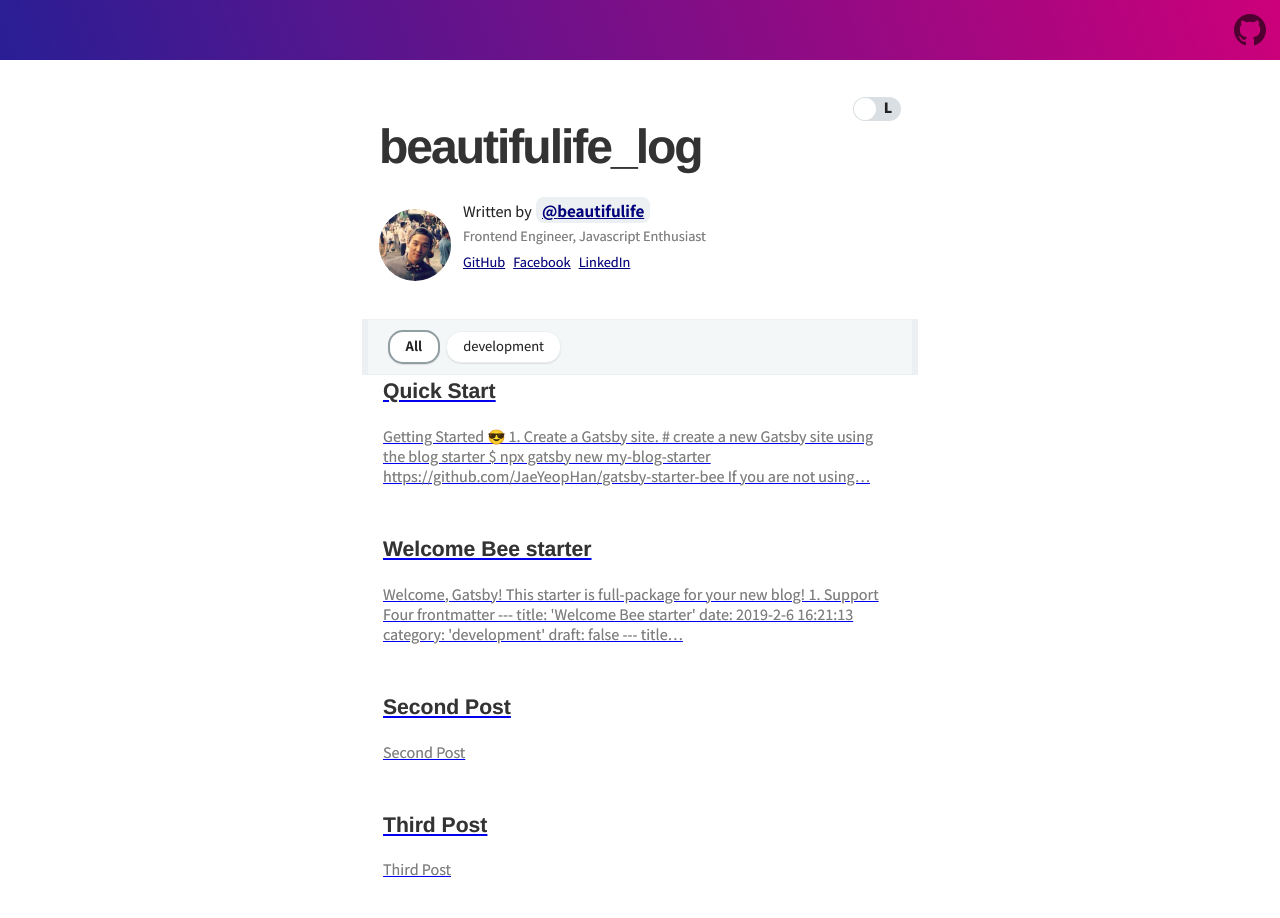
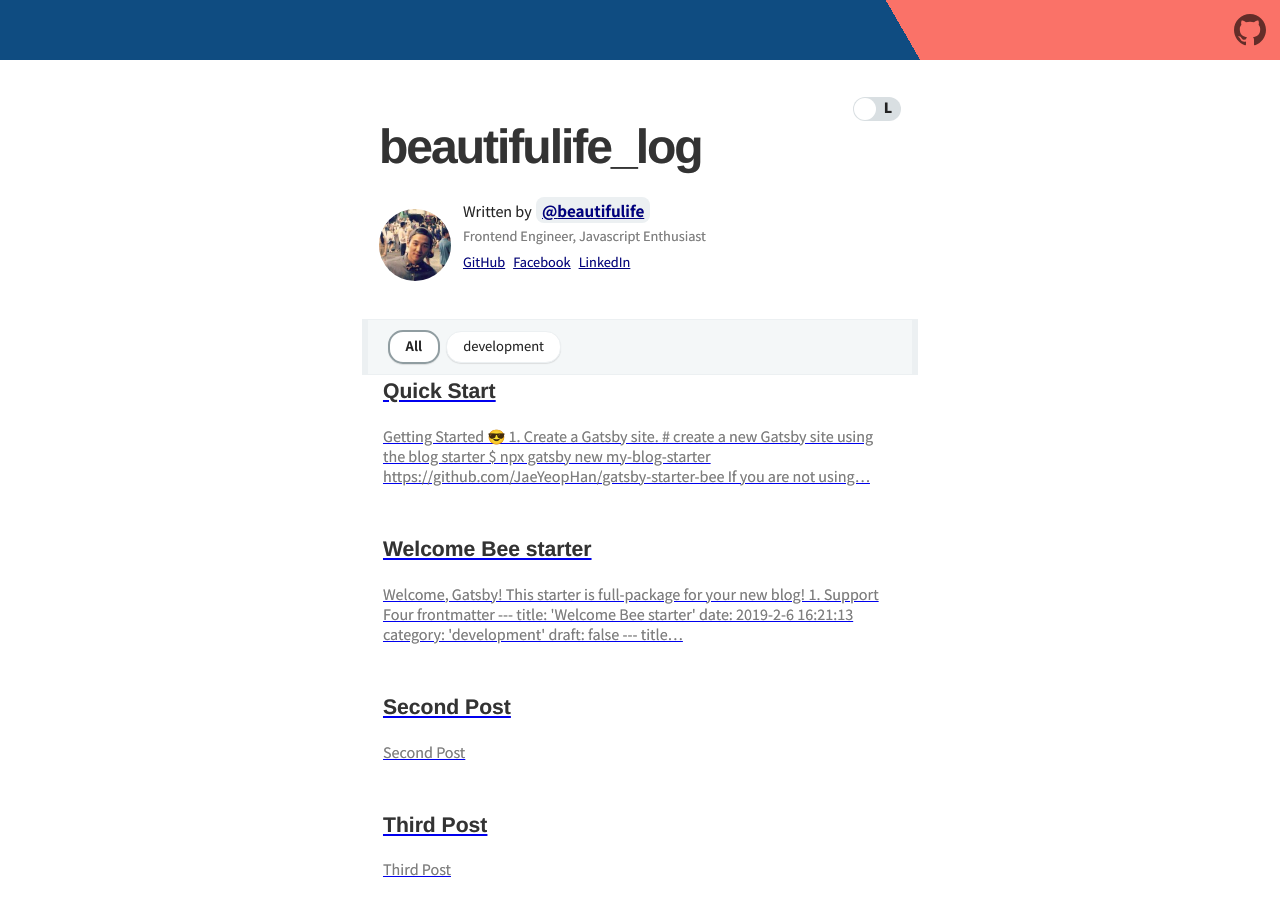
Before and after one commit to beautifulife/beautiful_log, a Gatsby site: page / in a window 1280 px wide. Shown: the top 918 px of the page. Built offline with nearby package versions, Linux system fonts and the light colour scheme; Gatsby itself is replaced by a stand-in of ours; some packages are replaced by stand-ins of ours; what typography-theme-github would draw is missing.

Commit message:
:lipstick: Change top bar theme-gradient

```diff
--- a/src/styles/variables.scss
+++ b/src/styles/variables.scss
@@ -1,5 +1,5 @@
 // app
-$theme-gradient: linear-gradient(72deg, #291e95, #cc007a);
+$theme-gradient: linear-gradient(60deg, #0f4c81 70%, #fa7268 30%);
 $top-header-text-color: #fff;
 
 /**
```
